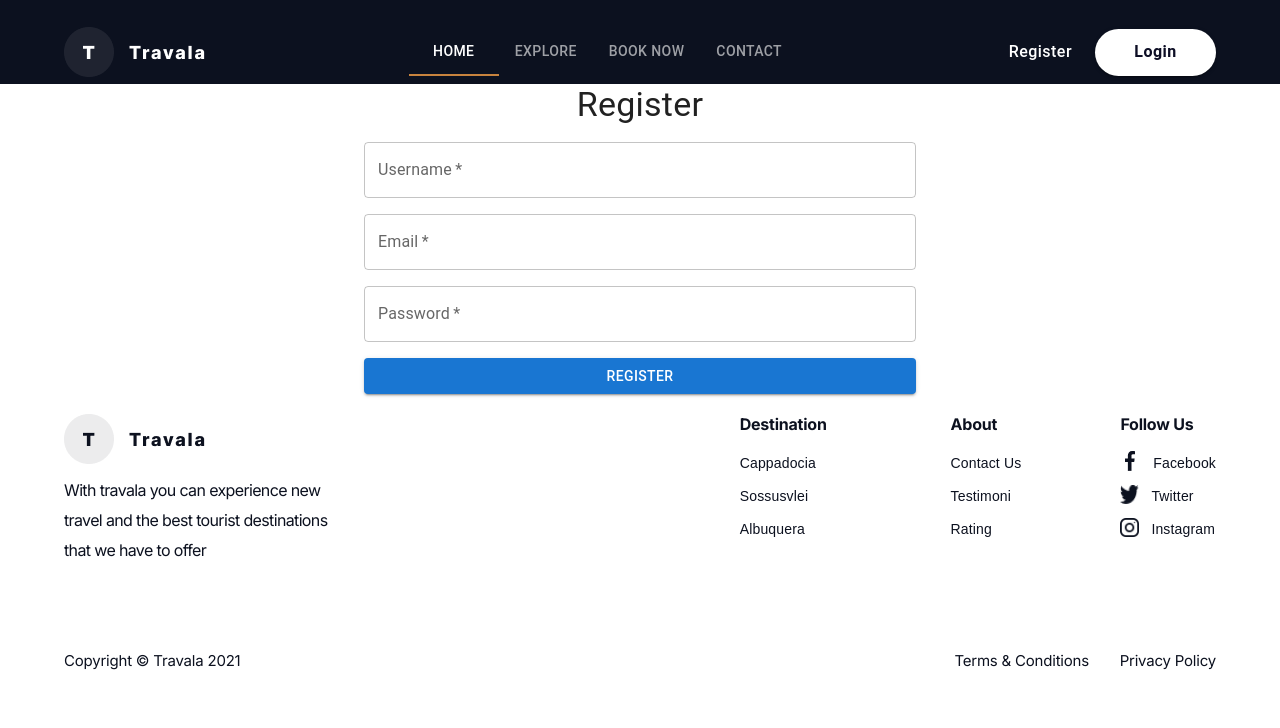
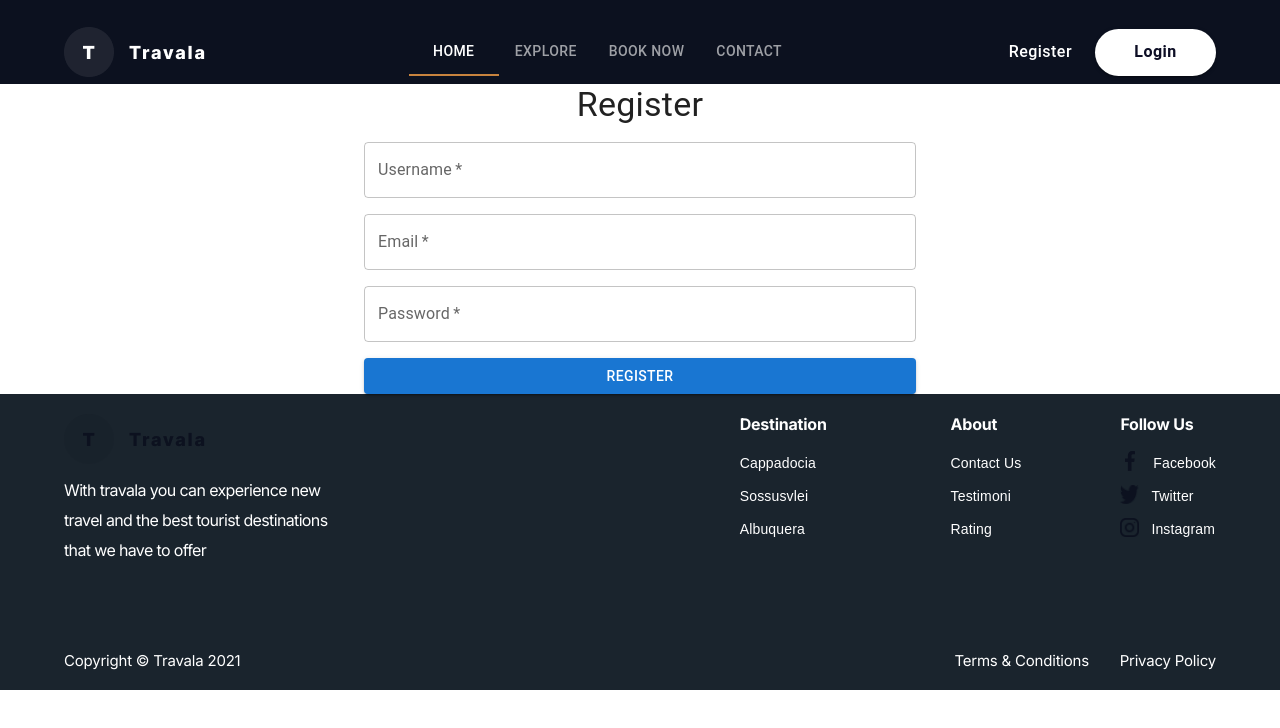
Before and after one commit to Software-Lifecycle-Consultants/slc-open-hms, a Next.js app: page /register in a window 1280 px wide. Shown: the top 728 px of the page. Built offline with nearby package versions, Linux system fonts and the light colour scheme.

Commit message:
change the color of footer into dark

```diff
--- a/app/layout.tsx
+++ b/app/layout.tsx
@@ -29,7 +29,7 @@ export default function RootLayout({
         {/* Footer*/}
         <Box
           sx={{
-            backgroundColor: "#FFF",
+            backgroundColor: '#1A242D',
             padding: "20px 0",
             width: "100%",
           }}
--- a/app/page.tsx
+++ b/app/page.tsx
@@ -13,7 +13,7 @@ import LogoCarousel from "@/components/homePage/LogoCarousel";
 
 /* Style class for the box component of each section component */
 const sectionStyle = {
-  backgroundColor: "#FFF",
+  backgroundColor: '#FFFFF',
   padding: "20px 0",
   width: "100%",
 };
--- a/components/homePage/Footer.tsx
+++ b/components/homePage/Footer.tsx
@@ -24,7 +24,7 @@ const Footer = () => {
             <Typography
               variant="body2"
               style={{
-                color: "#0C111F",
+                color: '#FFFFFF',
                 fontFamily: "Inter",
                 fontSize: "16px",
                 lineHeight: "30px",
@@ -54,7 +54,7 @@ const Footer = () => {
             <Typography
               variant="body2"
               style={{
-                color: "#0C111F",
+                color: '#FFFFFF',
                 fontFamily: "Inter",
                 fontSize: "16px",
                 lineHeight: "normal",
@@ -68,7 +68,7 @@ const Footer = () => {
             <Typography
               variant="body2"
               style={{
-                color: "#0C111F",
+                color: '#FFFFFF',
                 fontFamily: "Montserrat, sans-serif",
                 fontSize: "14px",
                 lineHeight: "28px",
@@ -82,7 +82,7 @@ const Footer = () => {
             <Typography
               variant="body2"
               style={{
-                color: "#0C111F",
+                color: '#FFFFFF',
                 fontFamily: "Montserrat, sans-serif",
                 fontSize: "14px",
                 lineHeight: "28px",
@@ -96,7 +96,7 @@ const Footer = () => {
             <Typography
               variant="body2"
               style={{
-                color: "#0C111F",
+                color: '#FFFFFF',
                 fontFamily: "Montserrat, sans-serif",
                 fontSize: "14px",
                 lineHeight: "28px",
@@ -125,7 +125,7 @@ const Footer = () => {
             <Typography
               variant="body2"
               style={{
-                color: "#0C111F",
+                color: '#FFFFFF',
                 fontFamily: "Inter",
                 fontSize: "16px",
                 lineHeight: "normal",
@@ -139,7 +139,7 @@ const Footer = () => {
             <Typography
               variant="body2"
               style={{
-                color: "#0C111F",
+                color: '#FFFFFF',
                 fontFamily: "Montserrat, sans-serif",
                 fontSize: "14px",
                 lineHeight: "28px",
@@ -153,7 +153,7 @@ const Footer = () => {
             <Typography
               variant="body2"
               style={{
-                color: "#0C111F",
+                color: '#FFFFFF',
                 fontFamily: "Montserrat, sans-serif",
                 fontSize: "14px",
                 lineHeight: "28px",
@@ -167,7 +167,7 @@ const Footer = () => {
             <Typography
               variant="body2"
               style={{
-                color: "#0C111F",
+                color: '#FFFFFF',
                 fontFamily: "Montserrat, sans-serif",
                 fontSize: "14px",
                 lineHeight: "28px",
@@ -196,7 +196,7 @@ const Footer = () => {
             <Typography
               variant="body2"
               style={{
-                color: "#0C111F",
+                color: '#FFFFFF',
                 fontFamily: "Inter",
                 fontSize: "16px",
                 lineHeight: "normal",
@@ -221,7 +221,7 @@ const Footer = () => {
               <Typography
                 variant="body2"
                 style={{
-                  color: "#0C111F",
+                  color: '#FFFFFF',
                   fontFamily: "Montserrat, sans-serif",
                   fontSize: "14px",
                   lineHeight: "28px",
@@ -248,7 +248,7 @@ const Footer = () => {
               <Typography
                 variant="body2"
                 style={{
-                  color: "#0C111F",
+                  color: '#FFFFFF',
                   fontFamily: "Montserrat, sans-serif",
                   fontSize: "14px",
                   lineHeight: "28px",
@@ -275,7 +275,7 @@ const Footer = () => {
               <Typography
                 variant="body2"
                 style={{
-                  color: "#0C111F",
+                  color: '#FFFFFF',
                   fontFamily: "Montserrat, sans-serif",
                   fontSize: "14px",
                   lineHeight: "28px",
@@ -306,7 +306,7 @@ const Footer = () => {
               <Typography
                 variant="body2"
                 style={{
-                  color: "#0C111F",
+                  color: '#FFFFFF',
                   fontFamily: "Inter",
                   fontSize: "15px",
                   lineHeight: "normal",
@@ -329,7 +329,7 @@ const Footer = () => {
               <Typography
                 variant="body2"
                 style={{
-                  color: "#0C111F",
+                  color: '#FFFFFF',
                   fontFamily: "Inter",
                   fontSize: "15px",
                   lineHeight: "normal",
@@ -345,7 +345,7 @@ const Footer = () => {
               <Typography
                 variant="body2"
                 style={{
-                  color: "#0C111F",
+                  color: '#FFFFFF',
                   fontFamily: "Inter",
                   fontSize: "15px",
                   lineHeight: "normal",
```
